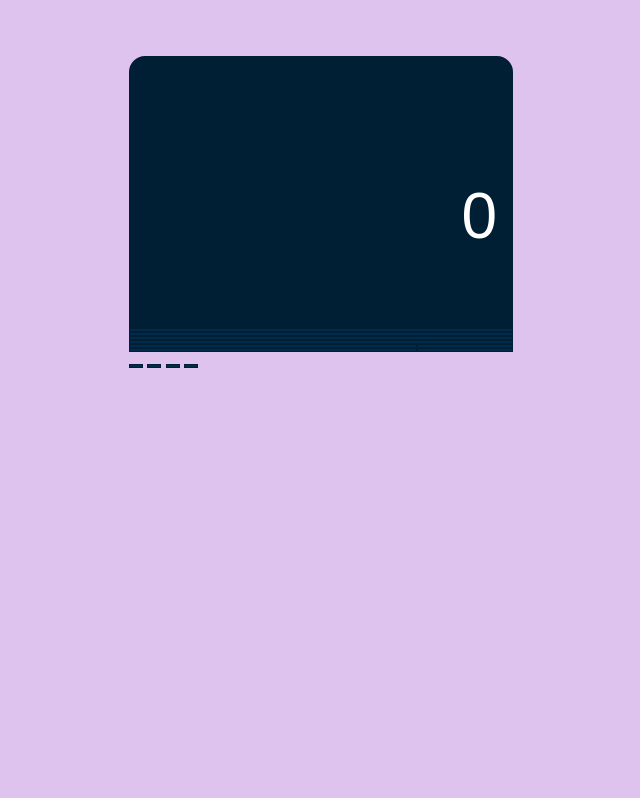
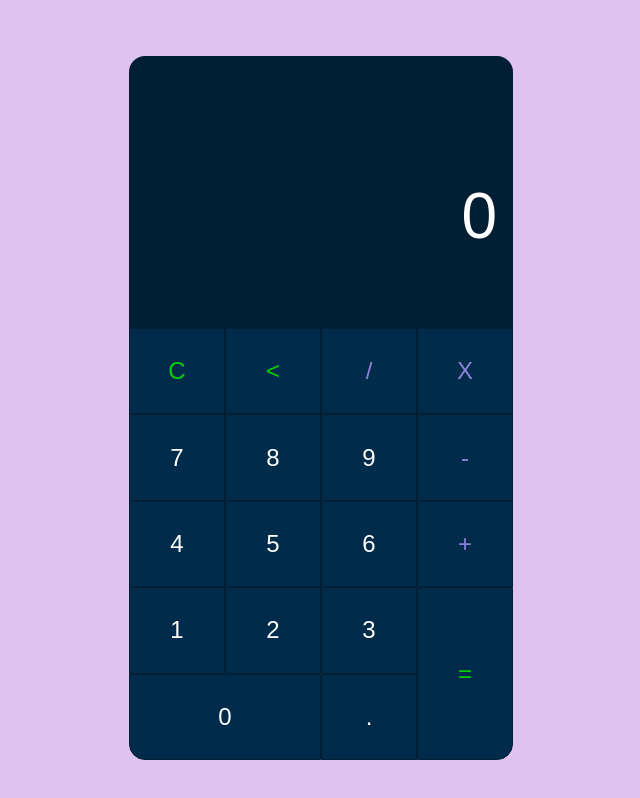
Before and after one commit to Captbull/Calculator-Assessment-15, a plain HTML site: page index.html in a window 1280 px wide. Shown: the whole page, without its empty margins (319-959 px from the left). Drawn offline with Linux system fonts and the light colour scheme; files that its build step writes are made by us from their sources.

Commit message:
Update index.html

```diff
--- a/index.html
+++ b/index.html
@@ -5,34 +5,49 @@
     <meta http-equiv="X-UA-Compatible" content="IE=edge">
     <meta name="viewport" content="width=device-width, initial-scale=1.0">
     <title>Calculator</title>
-    <link rel="stylesheet" href="./style.css">
+    <link rel="stylesheet" href="./css/style.css">
 </head>
-<body>
+<body id="body">
     <div class="calculator">
         <div class="screen">
             <h1>0</h1>
         </div>
-        <div class="buttons-1">
+        <div class="buttons-wrap">
             <div class="row1">
-                <button></button>
-                <button></button>
-                <button></button>
-                <button></button>
+                <div class="line-1">
+                    <button class="cancel">C</button>
+                    <button class="less"><</button>
+                    <button class="divide">/</button>
+                    <button class="times">X</button>
+                </div>
+                <div class="line-2">
+                    <button>7</button>
+                    <button>8</button>
+                    <button>9</button>
+                    <button class="minus">-</button>
+                </div>
+                <div class="line-3">
+                    <button>4</button>
+                    <button>5</button>
+                    <button>6</button>
+                    <button class="plus">+</button>
+                </div>
             </div>
             <div class="row2">
-                <button></button>
-                <button></button>
-                <button></button>
-                <button></button>
-            </div>
-            <div class="row3">
-                <button></button>
-                <button></button>
-                <button></button>
-                <button></button>
+                <div class="mainline">
+                    <div class="line-4">
+                        <button>1</button>
+                        <button>2</button>
+                        <button>3</button>
+                    </div>
+                    <div class="line-5">
+                        <button class="zero">0</button>
+                        <button onclick="changebackground()">.</button>
+                    </div>
+                </div>
+                <div class="sideline"><button class="equal">=</button></div>
             </div>
         </div>
-        <div></div>
-        </div>
+    </div>
 </body>
 </html>
```
